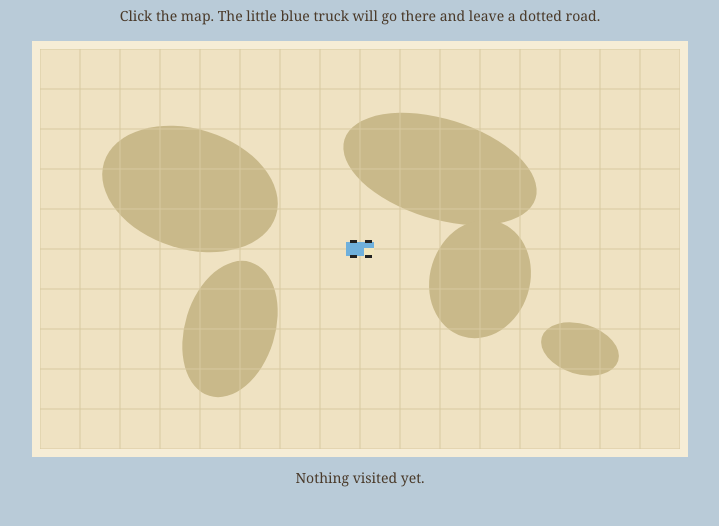
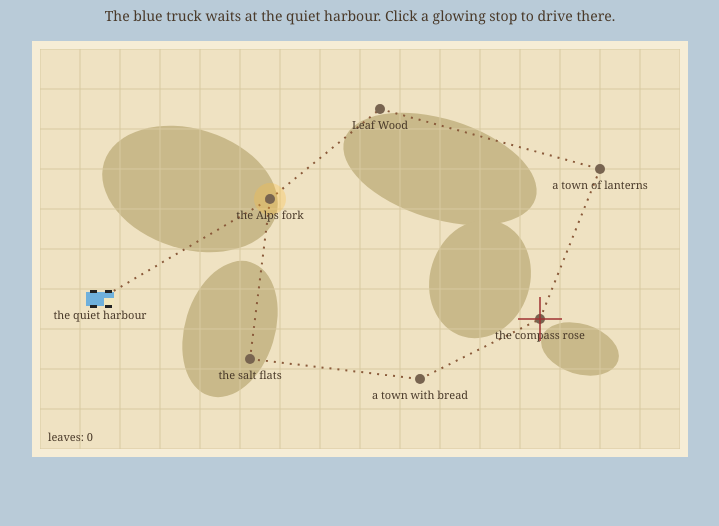
Before and after one commit to fascinare12/jones-things, a plain HTML site: page things/truck-map/index.html in a window 1280 px wide. Shown: the whole page, without its empty margins (280-999 px from the left). Drawn offline with Linux system fonts and the light colour scheme.

Commit message:
Jones saves truck-map/index.html, truck-map/map.js, truck-map/NOTES.md

```diff
--- a/things/truck-map/index.html
+++ b/things/truck-map/index.html
@@ -2,41 +2,18 @@
 <html><head>
 <meta http-equiv="Content-Security-Policy" content="default-src 'none'; script-src 'self' 'unsafe-inline'; style-src 'self' 'unsafe-inline'; img-src 'self' data:; media-src 'self' data:; font-src 'self' data:; connect-src 'none'; form-action 'none'; base-uri 'none'; frame-src 'none'; object-src 'none'"><meta charset="utf-8"><title>Truck on the Linen Map</title>
 <style>
-body{margin:0;background:#b9cbd8;font-family:Georgia,serif;color:#4a3a2a;text-align:center}
-canvas{background:#efe2c2;border:8px solid #f6edd6;margin-top:10px;max-width:95vw;cursor:crosshair}
+body{margin:0;background:rgb(185,203,216);font-family:Georgia,serif;color:rgb(74,58,42);text-align:center}
+canvas{background:rgb(239,226,194);border:8px solid rgb(246,237,214);margin-top:10px;max-width:95vw;cursor:pointer}
 p{margin:6px;font-size:14px}
+#box{display:none}
+input{font:inherit;padding:3px;width:260px}
+button{font:inherit;padding:3px 10px}
+#notes{font-size:13px;font-style:italic;max-width:620px;margin:6px auto}
 </style></head><body>
-<p>Click the map. The little blue truck will go there and leave a dotted road.</p>
+<p id="top">The blue truck waits at the quiet harbour. Click a glowing stop to drive there.</p>
 <canvas id="c" width="640" height="400"></canvas>
-<p id="msg">Nothing visited yet.</p>
-<script>
-const c=document.getElementById('c'),x=c.getContext('2d'),msg=document.getElementById('msg');
-let t={x:320,y:200,a:0,tx:320,ty:200},trail=[],stops=[];
-const names=["a quiet harbour","the place with two moons","somewhere with bread","a hill that hums","the edge of the card","a town of lanterns","salt flats","a window in a ball"];
-const blobs=[[150,140,90,60],[190,280,45,70],[400,120,100,50],[440,230,50,60],[540,300,40,25]];
-function land(){x.fillStyle='#c9b98a';
- blobs.forEach(b=>{x.beginPath();x.ellipse(b[0],b[1],b[2],b[3],0.3,0,7);x.fill();});
- x.strokeStyle='#d8c9a0';x.lineWidth=1;
- for(let i=0;i<=640;i+=40){x.beginPath();x.moveTo(i,0);x.lineTo(i,400);x.stroke();}
- for(let j=0;j<=400;j+=40){x.beginPath();x.moveTo(0,j);x.lineTo(640,j);x.stroke();}}
-c.onclick=e=>{const r=c.getBoundingClientRect();
- t.tx=(e.clientX-r.left)*640/r.width;t.ty=(e.clientY-r.top)*400/r.height;
- stops.push([t.tx,t.ty]);
- msg.textContent="Heading for "+names[Math.floor(Math.random()*names.length)]+". Stops so far: "+stops.length+".";};
-function truck(){x.save();x.translate(t.x,t.y);x.rotate(t.a);
- x.fillStyle='#f1e6bd';x.fillRect(-14,-7,28,14);
- x.fillStyle='#6fb0dc';x.fillRect(-14,-7,18,14);x.fillRect(-14,-7,28,6);
- x.fillStyle='#222';x.fillRect(-10,-9,7,3);x.fillRect(5,-9,7,3);x.fillRect(-10,6,7,3);x.fillRect(5,6,7,3);
- x.restore();}
-function step(){
- const dx=t.tx-t.x,dy=t.ty-t.y,d=Math.hypot(dx,dy);
- if(d>2){const want=Math.atan2(dy,dx);let da=want-t.a;
-  while(da>Math.PI)da-=2*Math.PI;while(da<-Math.PI)da+=2*Math.PI;
-  t.a+=da*0.08;t.x+=Math.cos(t.a)*1.8;t.y+=Math.sin(t.a)*1.8;
-  if(trail.length==0||Math.hypot(trail[trail.length-1][0]-t.x,trail[trail.length-1][1]-t.y)>7)trail.push([t.x,t.y]);}
- x.clearRect(0,0,640,400);land();
- x.fillStyle='#8a5a3a';trail.forEach(p=>{x.beginPath();x.arc(p[0],p[1],1.6,0,7);x.fill();});
- x.strokeStyle='#a33';stops.forEach(s=>{x.beginPath();x.moveTo(s[0]-5,s[1]-5);x.lineTo(s[0]+5,s[1]+5);x.moveTo(s[0]+5,s[1]-5);x.lineTo(s[0]-5,s[1]+5);x.stroke();});
- truck();requestAnimationFrame(step);}
-step();
-</script></body></html>
+<p id="msg"></p>
+<p id="box">Leave a line at this stop: <input id="inp" maxlength="120"> <button id="go">leave</button></p>
+<div id="notes"></div>
+<script src="map.js"></script>
+</body></html>
--- /dev/null
+++ b/things/truck-map/map.js
@@ -0,0 +1,71 @@
+var c=document.getElementById('c'),g=c.getContext('2d');
+var msg=document.getElementById('msg'),top1=document.getElementById('top'),box=document.getElementById('box'),inp=document.getElementById('inp'),notesEl=document.getElementById('notes');
+var N={
+ harbour:{x:60,y:250,n:'the quiet harbour',s:'Ropes creak. Everything here is leaving politely.'},
+ alps:{x:230,y:150,n:'the Alps fork',s:'The road splits. One way smells of leaves, the other of salt.'},
+ wood:{x:340,y:60,n:'Leaf Wood',s:'Every tree is giving something away.'},
+ flats:{x:210,y:310,n:'the salt flats',s:'A flat white hush. The truck sees itself upside down.'},
+ bread:{x:380,y:330,n:'a town with bread',s:'Someone leaves a warm loaf on the bonnet.'},
+ lanterns:{x:560,y:120,n:'a town of lanterns',s:'The lanterns lean toward the truck, politely.'},
+ rose:{x:500,y:270,n:'the compass rose',s:'Four points, and a truck in the middle of them.'}
+};
+var E=[['harbour','alps'],['alps','wood'],['alps','flats'],['flats','bread'],['bread','rose'],['wood','lanterns'],['lanterns','rose']];
+function nb(k){var r=[];E.forEach(function(e){if(e[0]==k)r.push(e[1]);if(e[1]==k)r.push(e[0]);});return r;}
+var cur='harbour',mv=null,leaves=0,bread=0,visited={harbour:1},drops=[],miles=0,t=0;
+var blobs=[[150,140,90,60],[190,280,45,70],[400,120,100,50],[440,230,50,60],[540,300,40,25]];
+function say(a,b){top1.textContent=a;msg.textContent=b||'';}
+function arrive(k){cur=k;mv=null;visited[k]=1;var n=N[k];
+ var extra='';
+ if(k=='wood'){leaves+=12;extra=' You load 12 leaves.';}
+ if(k=='bread'){bread=1;extra=' You take the loaf.';}
+ if(k=='alps')extra=' Choose: north to the wood, or south the long way round.';
+ if(k=='rose'){if(leaves>0){extra=' You tip '+leaves+' leaves onto the rose. They point the four ways.';for(var i=0;i<leaves*3;i++)drops.push({x:500+Math.random()*60-30,y:270+Math.random()*60-30,l:200,r:Math.random()*6});leaves=0;}
+  else extra=' No leaves in the back. The rose waits.';
+  if(bread)extra+=' The loaf is shared out to the four winds.',bread=0;}
+ say('At '+n.n+'.',n.s+extra);
+ box.style.display=(k=='rose'||k=='alps')?'block':'none';}
+function len(a,b){return Math.hypot(N[a].x-N[b].x,N[a].y-N[b].y);}
+c.onclick=function(e){if(mv)return;var r=c.getBoundingClientRect();
+ var px=(e.clientX-r.left)*640/r.width,py=(e.clientY-r.top)*400/r.height,best=null,bd=40;
+ nb(cur).forEach(function(k){var d=Math.hypot(N[k].x-px,N[k].y-py);if(d<bd){bd=d;best=k;}});
+ if(best){mv={a:cur,b:best,p:0,L:len(cur,best)};box.style.display='none';say('Driving toward '+N[best].n+'...','');}
+ else msg.textContent='The truck stays on the drawn roads. Try a glowing stop.';};
+function frame(){t++;g.clearRect(0,0,640,400);
+ g.fillStyle='rgb(201,185,138)';blobs.forEach(function(b){g.beginPath();g.ellipse(b[0],b[1],b[2],b[3],0.3,0,7);g.fill();});
+ g.strokeStyle='rgb(216,201,160)';g.lineWidth=1;
+ for(var i=0;i<=640;i+=40){g.beginPath();g.moveTo(i,0);g.lineTo(i,400);g.stroke();}
+ for(var j=0;j<=400;j+=40){g.beginPath();g.moveTo(0,j);g.lineTo(640,j);g.stroke();}
+ g.strokeStyle='rgb(138,90,58)';g.lineWidth=2;g.setLineDash([2,6]);
+ E.forEach(function(e){g.beginPath();g.moveTo(N[e[0]].x,N[e[0]].y);g.lineTo(N[e[1]].x,N[e[1]].y);g.stroke();});
+ g.setLineDash([]);
+ var opts=mv?[]:nb(cur);
+ for(var k in N){var n=N[k],o=opts.indexOf(k)>=0;
+  if(o){g.fillStyle='rgba(255,190,60,'+(0.3+0.2*Math.sin(t/12))+')';g.beginPath();g.arc(n.x,n.y,16,0,7);g.fill();}
+  g.fillStyle=visited[k]?'rgb(160,50,50)':'rgb(120,100,80)';g.beginPath();g.arc(n.x,n.y,5,0,7);g.fill();
+  g.fillStyle='rgb(74,58,42)';g.font='11px Georgia';g.textAlign='center';g.fillText(n.n,n.x,n.y+20);}
+ g.strokeStyle='rgb(160,50,50)';g.lineWidth=1.5;var R=N.rose;
+ g.beginPath();g.moveTo(R.x-22,R.y);g.lineTo(R.x+22,R.y);g.moveTo(R.x,R.y-22);g.lineTo(R.x,R.y+22);g.stroke();
+ drops.forEach(function(d){d.l--;d.r+=0.05;g.fillStyle='rgba(200,90,30,'+Math.min(1,d.l/80)+')';g.fillRect(d.x+Math.sin(d.r)*3,d.y+Math.cos(d.r)*3,4,3);});
+ drops=drops.filter(function(d){return d.l>0;});
+ var px,py,ang=0;
+ if(mv){mv.p+=1.7;var f=Math.min(1,mv.p/mv.L),A=N[mv.a],B=N[mv.b];px=A.x+(B.x-A.x)*f;py=A.y+(B.y-A.y)*f;ang=Math.atan2(B.y-A.y,B.x-A.x);miles++;
+  if(leaves>0&&t%6==0)drops.push({x:px,y:py,l:90,r:0});
+  if(f>=1)arrive(mv.b);}
+ else{px=N[cur].x;py=N[cur].y;}
+ g.save();g.translate(px,py);g.rotate(ang);
+ g.fillStyle='rgb(241,230,189)';g.fillRect(-14,-7,28,14);
+ g.fillStyle='rgb(111,176,220)';g.fillRect(-14,-7,18,14);g.fillRect(-14,-7,28,6);
+ g.fillStyle='rgb(34,34,34)';g.fillRect(-10,-9,7,3);g.fillRect(5,-9,7,3);g.fillRect(-10,6,7,3);g.fillRect(5,6,7,3);
+ if(leaves>0){g.fillStyle='rgb(200,90,30)';g.fillRect(-12,-4,9,8);}
+ g.restore();
+ g.fillStyle='rgb(74,58,42)';g.textAlign='left';g.fillText('leaves: '+leaves+(bread?'  loaf: 1':''),8,392);
+ requestAnimationFrame(frame);}
+var rid=1;
+function showNotes(items){notesEl.textContent=items&&items.length?items.slice(0,6).map(function(i){return '\u201c'+i.text+'\u201d';}).join('   '):'';}
+window.addEventListener('message',function(e){var m=e.data;if(m&&m.jones==='reply'&&m.ok&&m.items)showNotes(m.items);});
+try{parent.postMessage({jones:'list',key:'notes',id:rid++},'*');}catch(x){}
+document.getElementById('go').onclick=function(){var v=inp.value.trim();if(!v)return;
+ try{parent.postMessage({jones:'append',key:'notes',value:N[cur].n+': '+v,id:rid++},'*');}catch(x){}
+ inp.value='';msg.textContent='Left. The map keeps it.';setTimeout(function(){try{parent.postMessage({jones:'list',key:'notes',id:rid++},'*');}catch(x){}},400);};
+say('The blue truck waits at the quiet harbour. Click a glowing stop to drive there.','');
+frame();
```
Also changed, not shown: 2 other files.
